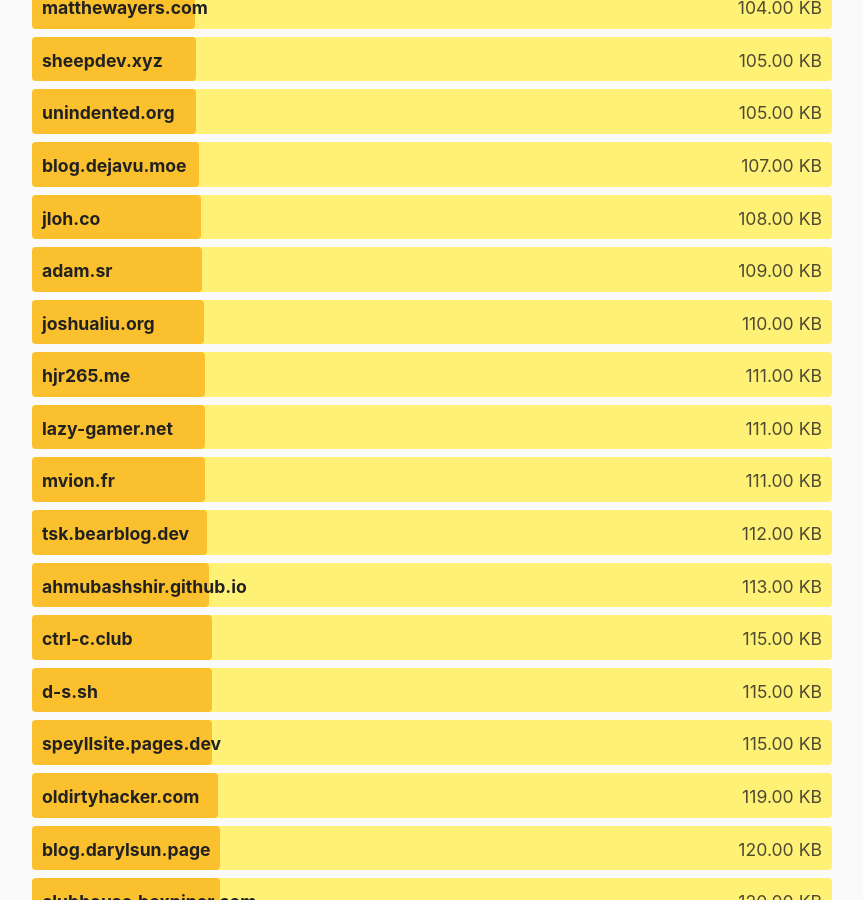
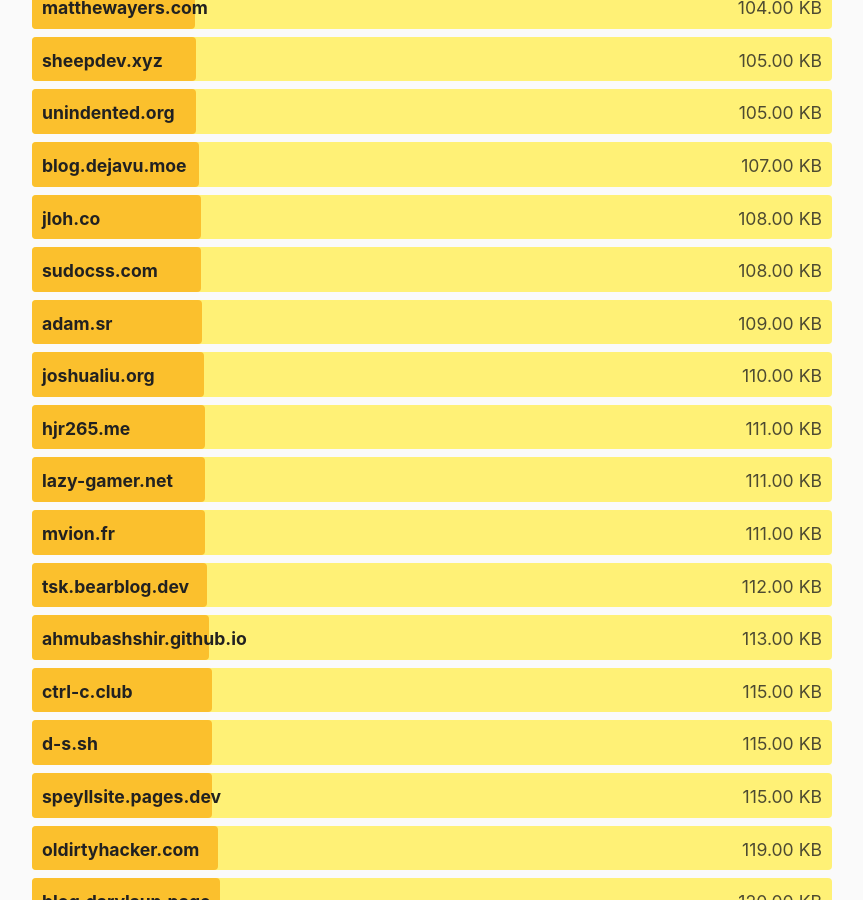
Before and after one commit to kevquirk/512kb.club, a Jekyll site: the page built from index.md, in a window 1280 px wide and 900 px high, scrolled down 21473 px. Shown: the whole window, without its empty margins (208-1071 px from the left). Built offline with Jekyll 4.4.1, drawn with Linux system fonts in a browser that asks for light colours.

Commit message:
Update sites.yml, Added sudocss.com

```diff
--- a/_data/sites.yml
+++ b/_data/sites.yml
@@ -2727,6 +2727,11 @@
   size: 317
   last_checked: 2022-04-29
 
+- domain: sudocss.com
+  url: https://sudocss.com/
+  size: 108
+  last_checked: 2023-08-31
+
 - domain: support.tfwnogf.nl
   url: https://support.tfwnogf.nl
   size: 24.6
```
